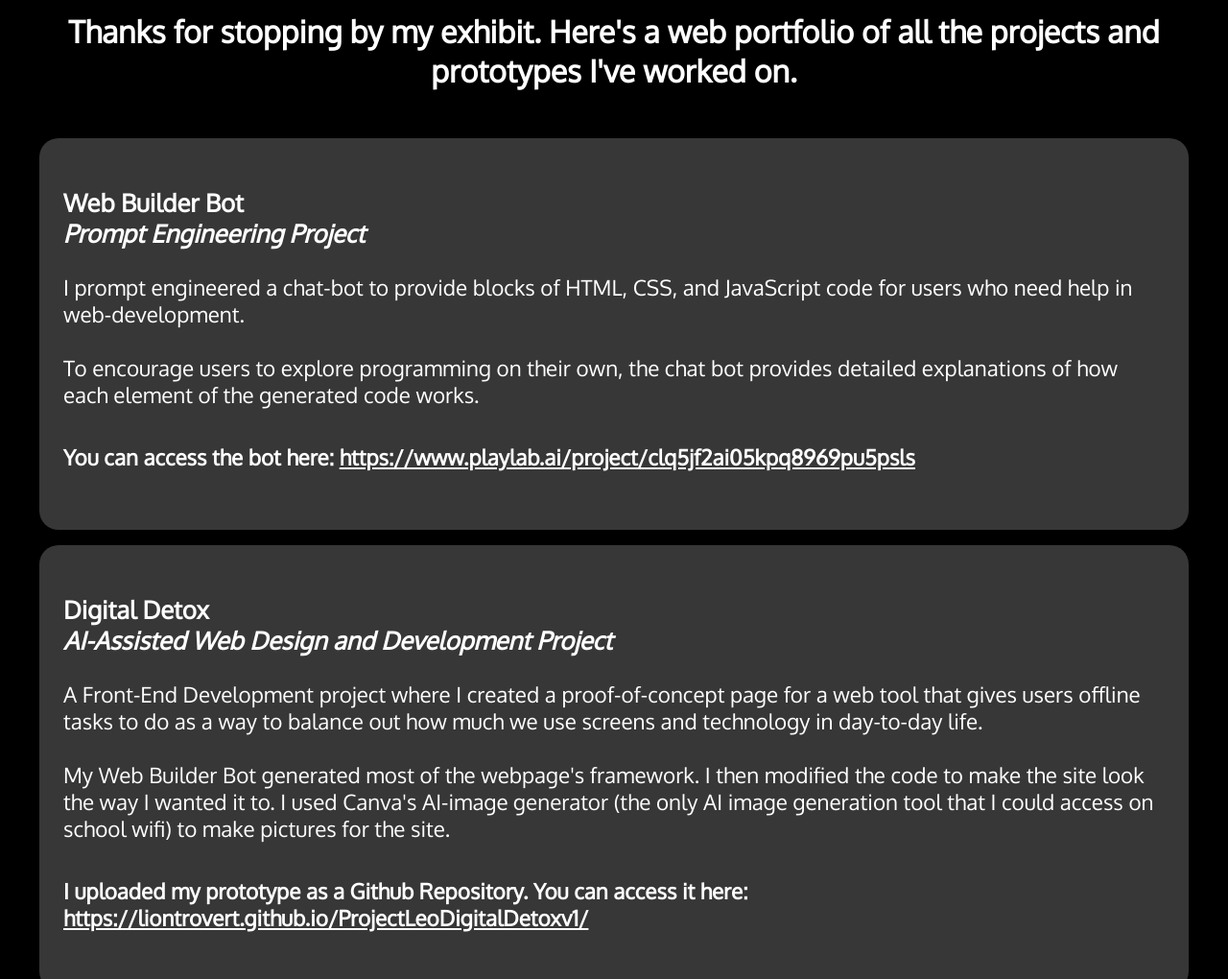
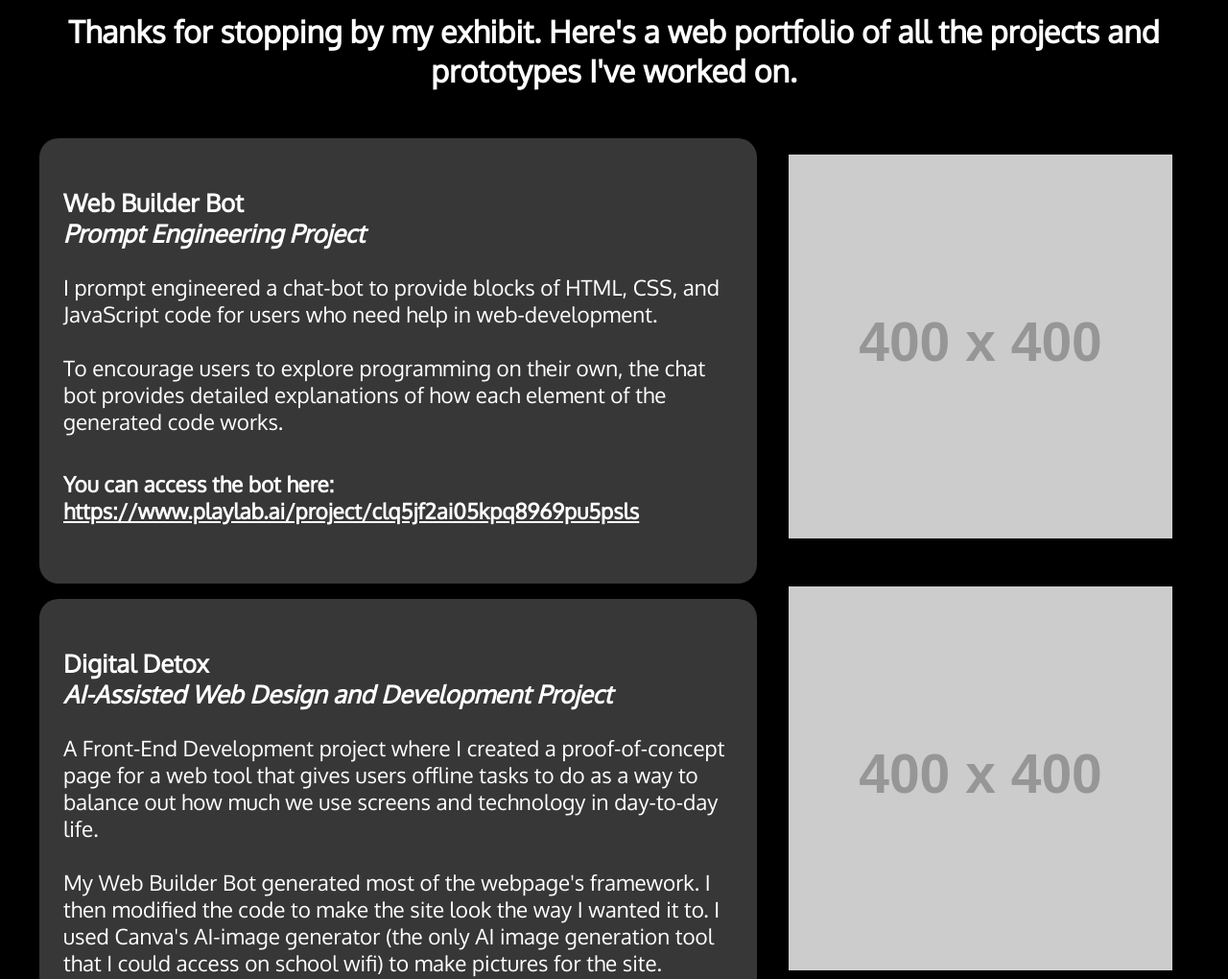
Before and after one commit to liontrovert/Exhibition2024, a plain HTML site: page index.html in a window 1280 px wide. Shown: the part 460-1480 px from the top of the page at 96% size. Drawn offline with Linux system fonts and the light colour scheme; placeholder pictures from the web are drawn by us; a script that the page names is missing.

Commit message:
Updated Website w/ Placeholder Images

```diff
--- a/index.html
+++ b/index.html
@@ -3,8 +3,9 @@
 <head>
   <link href='https://fonts.googleapis.com/css?family=Oxygen' rel='stylesheet'>
   <title>Basic Web Page</title>
-  <meta name="viewport" content="width=device-width,initial-scale=1">
-  <style>
+  <meta name="viewport" content="width=device-width,initial-scale=1" >
+<style>
+
 body {
   background: #000;
   color: #fff;
@@ -20,6 +21,22 @@ h1{
 font-size: 3em;
 }
 
+.itemTwoRows{
+  display: flex;
+  flex-direction: row;
+}
+
+.imageGrid{
+  display: flex;
+  flex-direction: column;
+
+  .images{
+  padding: 25px;
+}
+
+}
+
+
 .projects-grid {
   display: flex;
   flex-direction: column;
@@ -27,6 +44,7 @@ font-size: 3em;
 
 .grid-item{
   background: #373737;
+  height: auto;
   border-radius: 20px;
   margin: 0.5em;
   padding: 25px;
@@ -87,7 +105,8 @@ a:hover{
   </p>
   <h4>Thanks for stopping by my exhibit. Here's a web portfolio of all the projects and prototypes I've worked on.</h4>
   </div>
-  <div class="projects-grid">
+  <div class="itemTwoRows">
+    <div class="projects-grid">
   <div class="grid-item">
     <h3>Web Builder Bot<br>
     <i>Prompt Engineering Project</i></h3>
@@ -111,6 +130,14 @@ a:hover{
 <div class="grid-item"><h3>Wix Creators of Tomorrow<br><i>Current Project: A Website to submit to the Wix Creators of Tommorrow Competition</i></h3>
   <p>After learning Wix software, I started working on a website that showcases skills and careers in digital media for Wix's "Creators of Tomorrow" competition, due April 13. This website combines my current career interest in media/writing and my web-development passion.</p></div>
   </div>
+  <div class="imageGrid">
+    <img class="images" src="https://placehold.co/400"/>
+    <img class="images" src="https://placehold.co/400"/>
+    <img class="images" src="https://placehold.co/400"/>
+    <img class="images" src="https://placehold.co/400"/>
+    </div>
+  </div>
+
   <script src="script.js"></script>
 </body>
 <footer>
```
